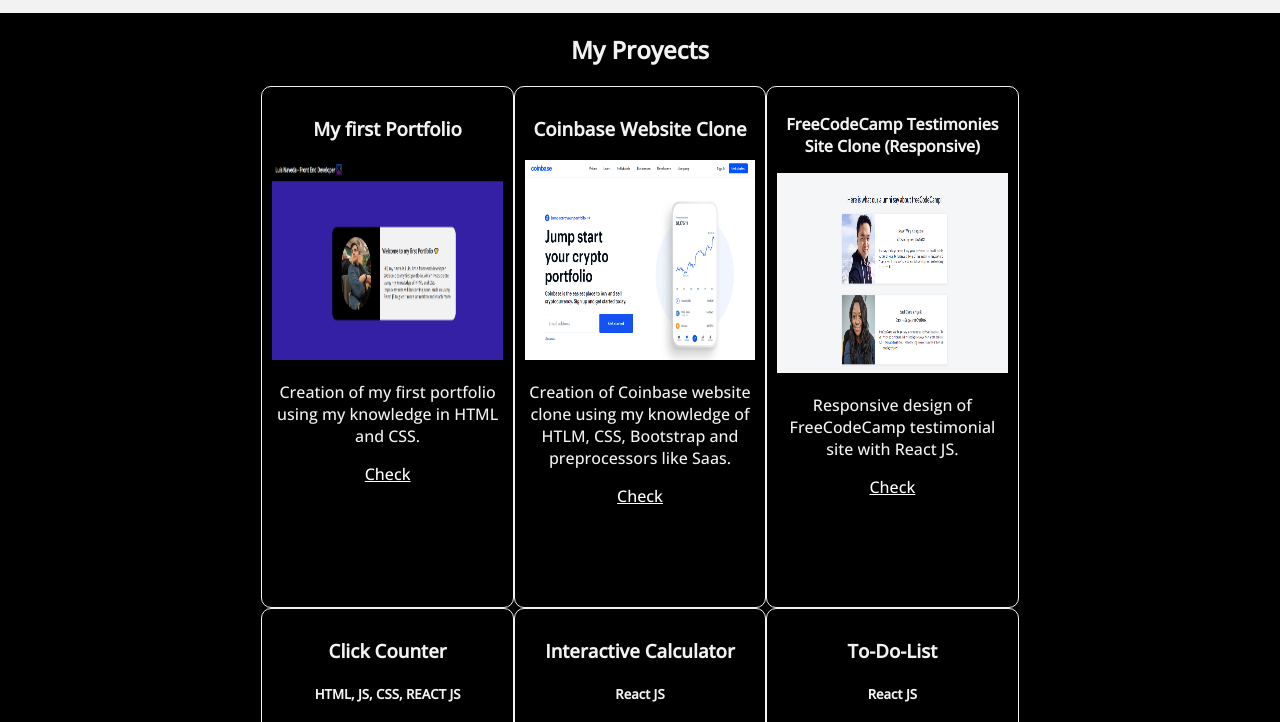
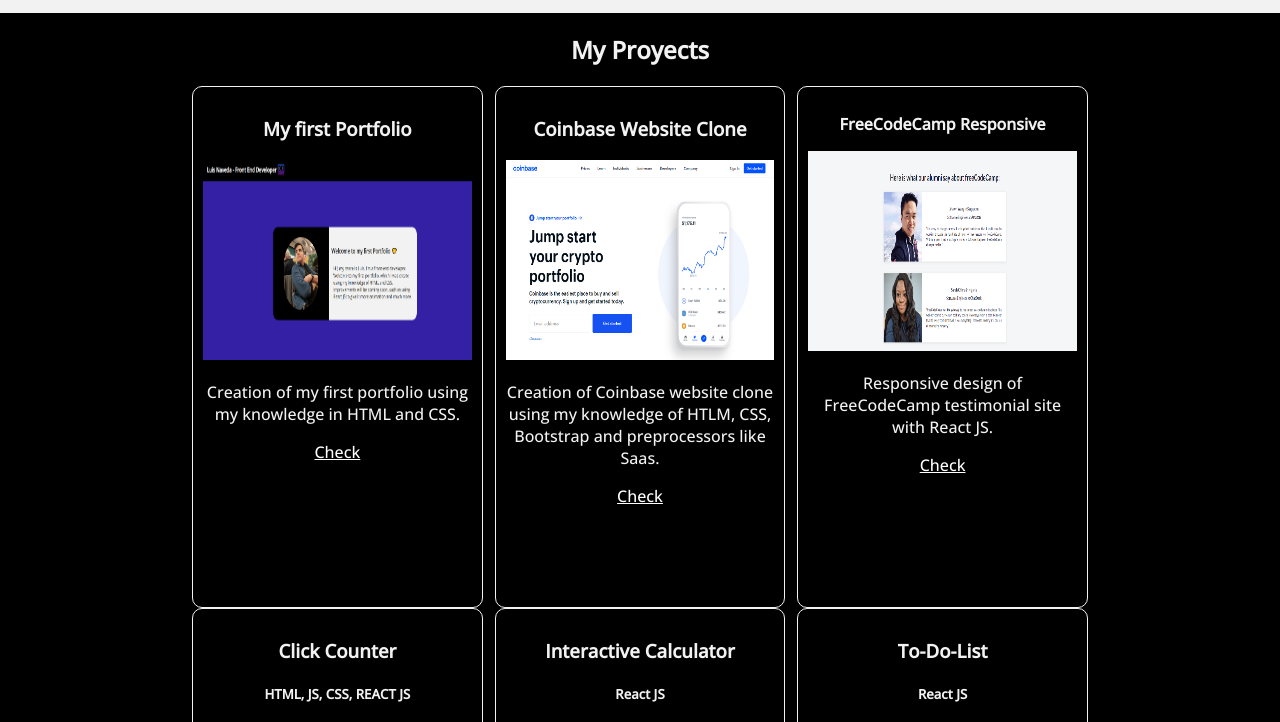
Before and after one commit to luisnavedag/My-Portfolio, a plain HTML site: page index.html in a window 1280 px wide. Shown: the part 1610-2332 px from the top of the page. Drawn offline with nearby package versions, Linux system fonts and the light colour scheme.

Commit message:
updates proyectos

```diff
--- a/estilos.css
+++ b/estilos.css
@@ -106,12 +106,13 @@
     color: #F2F2F2;
 }
 .proyectos{
-    width: 60%;
+    width: 70%;
     display: flex;
-    justify-content: center;
+    justify-content: space-between;
     flex-wrap: wrap;
     flex: 1 1;
     padding-bottom: 2rem;
+
 }
 .card{
     text-align: center;
--- a/index.html
+++ b/index.html
@@ -94,8 +94,8 @@
             </div>
             <div class="card">
                 <div>
-                <h3 style="font-size: medium;">FreeCodeCamp Testimonies Site Clone (Responsive)</h3>
-            </div>
+                <h3 style="font-size: medium;">FreeCodeCamp Responsive </h3>
+                </div>
                 <img src="./images/freecodecamp.PNG" alt="freecodecamp" class="img-proyect">
                 <p>
                     Responsive design of FreeCodeCamp testimonial site with React JS.                </p>
```
